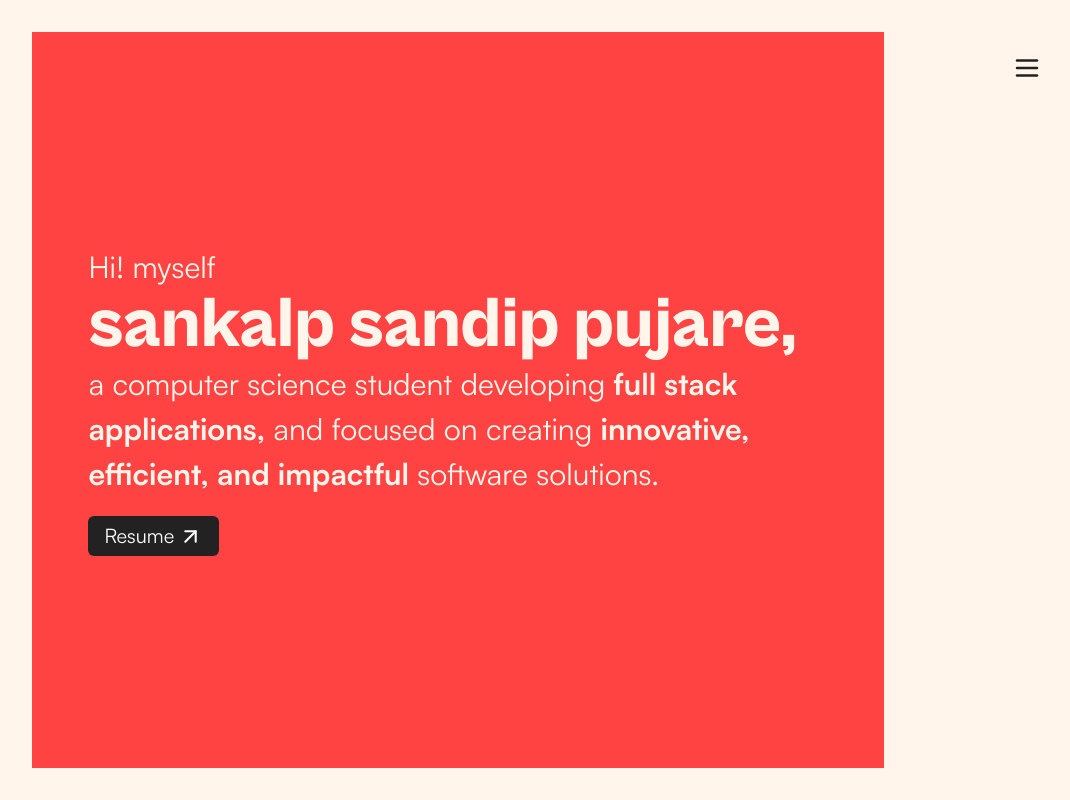
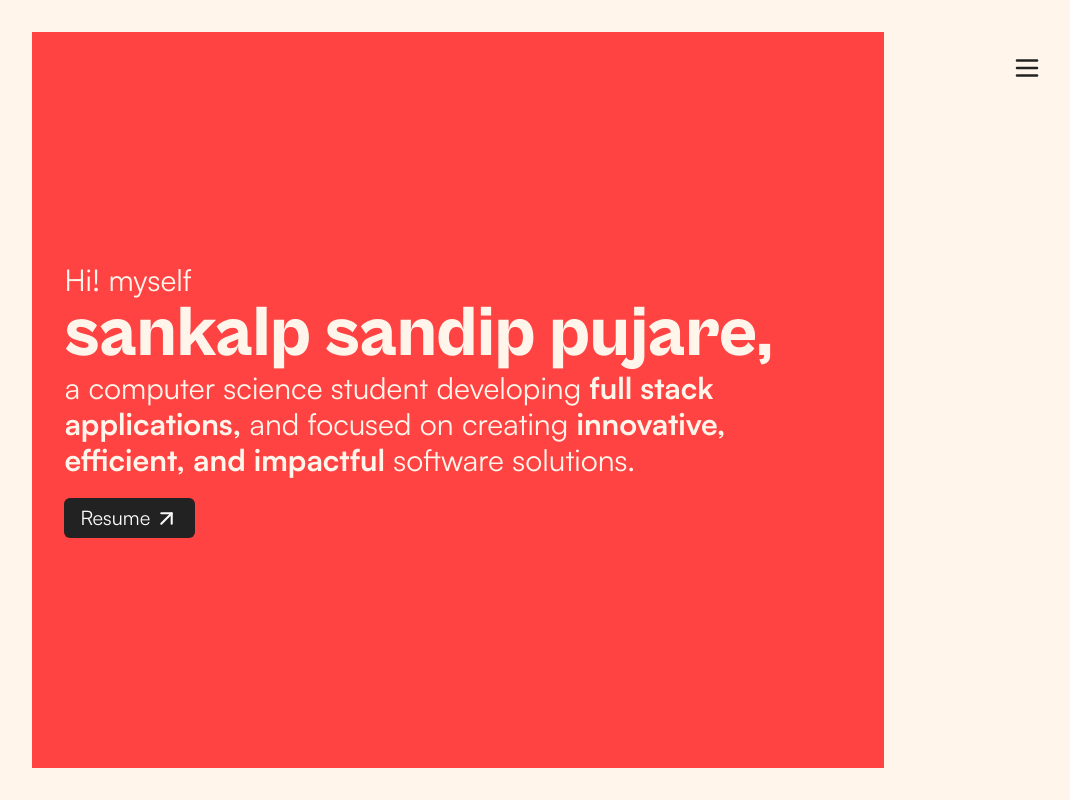
Before and after one commit to snklp-10/Portfolio, a Next.js app: page / in a window 1280 px wide. Shown: the whole page, without its empty margins (182-1252 px from the left). Built offline with nearby package versions, Linux system fonts and the light colour scheme.

Commit message:
Add new layout

```diff
--- a/src/app/page.tsx
+++ b/src/app/page.tsx
@@ -54,10 +54,10 @@ const Page = () => {
             </Button>
           </div>
           <div className='relative flex h-full flex-col items-center justify-center bg-[#FF4242] md:w-[70%]'>
-            <div className='relative flex h-full w-full flex-col items-center justify-center px-6 py-8'>
+            <div className='relative flex h-full w-full flex-col items-center justify-center  py-8'>
               <p
                 className={cn(
-                  'max-w-screen-lg p-8 text-3xl leading-normal text-[#FFF5EB] ',
+                  'max-w-screen-lg p-8 text-xl leading-normal text-[#FFF5EB] md:text-3xl ',
                   font_2.className
                 )}
               >
```
